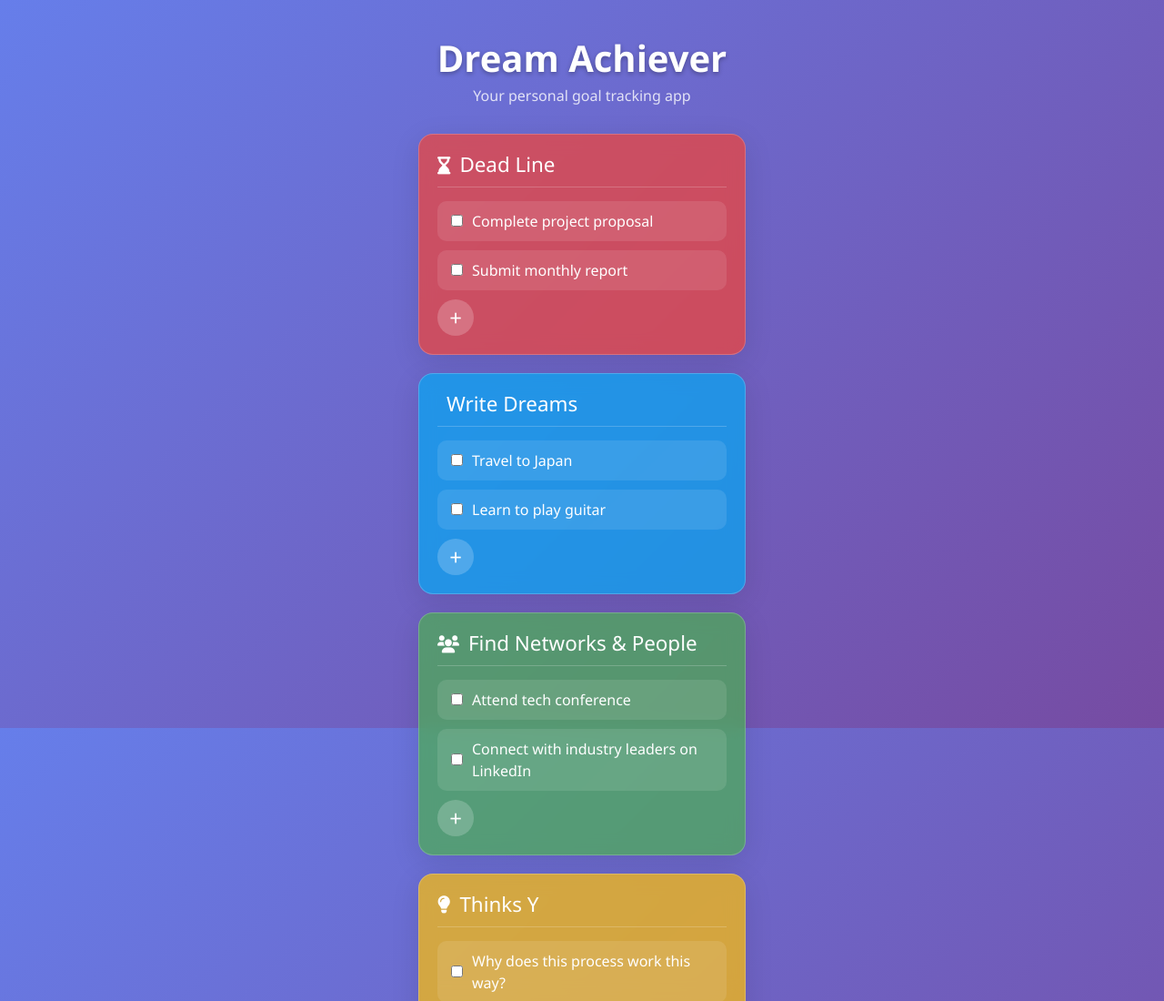
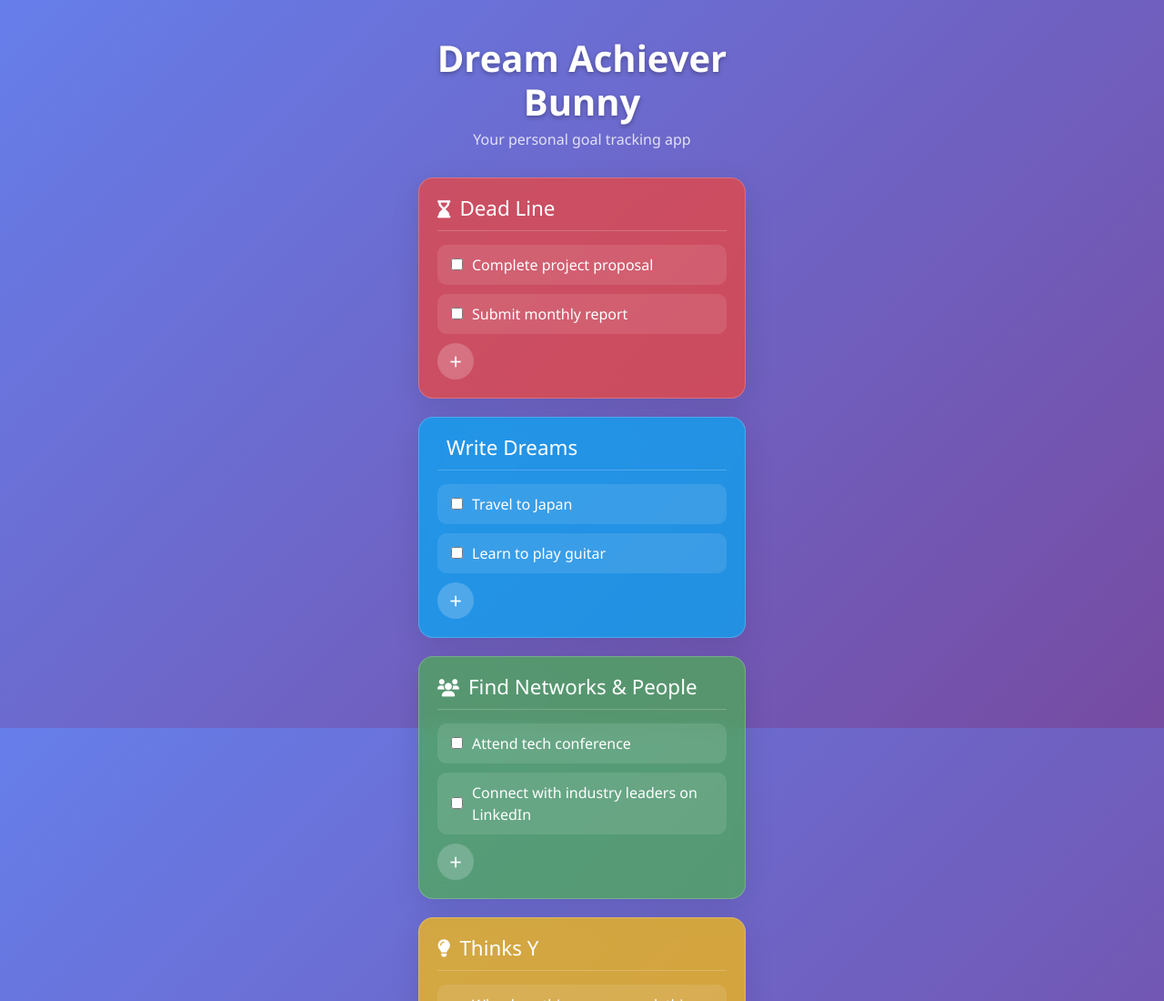
Before and after one commit to muthyala19/dream-project, a plain HTML site: page DailyEvents/app.html in a window 1280 px wide. Shown: the top 1100 px of the page at 91% size. Drawn offline with nearby package versions, Linux system fonts and the light colour scheme.

Commit message:
Added title

```diff
--- a/DailyEvents/app.html
+++ b/DailyEvents/app.html
@@ -197,7 +197,7 @@
 <body>
     <div class="app-container">
         <div class="app-header">
-            <h1>Dream Achiever</h1>
+            <h1>Dream Achiever Bunny</h1>
             <p>Your personal goal tracking app</p>
         </div>
 
```
